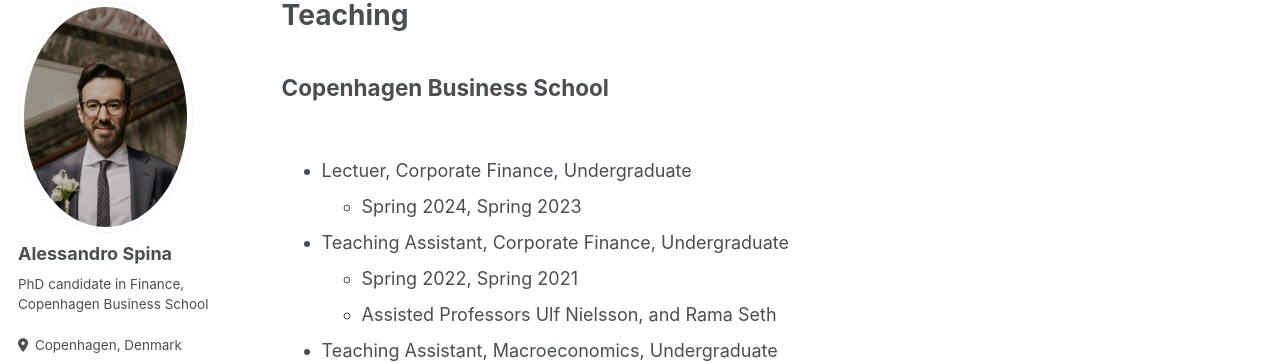
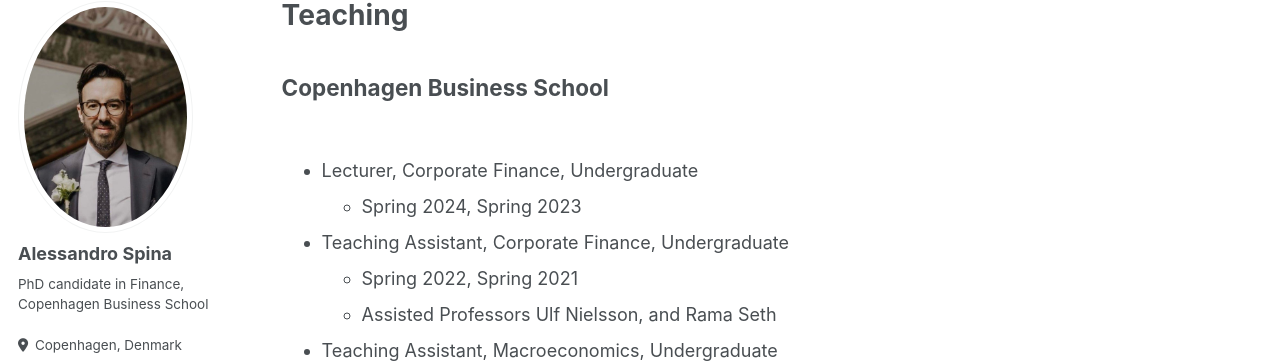
Before and after one commit to aspi6246/aspi6246.github.io, a Jekyll site: the page built from _pages/teaching.html, in a window 1280 px wide and 1075 px high. Shown: the part 105-468 px from the top of the window. Built offline with Jekyll 4.4.1, drawn with Linux system fonts in a browser that asks for light colours; some web fonts are replaced.

Commit message:
Update teaching.html

```diff
--- a/_pages/teaching.html
+++ b/_pages/teaching.html
@@ -10,7 +10,7 @@ author_profile: true
 <br>
 
 <ul>
-  <li>Lectuer, Corporate Finance, Undergraduate </li>
+  <li>Lecturer, Corporate Finance, Undergraduate </li>
     <ul>
       <li>Spring 2024, Spring 2023 </li>
     </ul>
```
